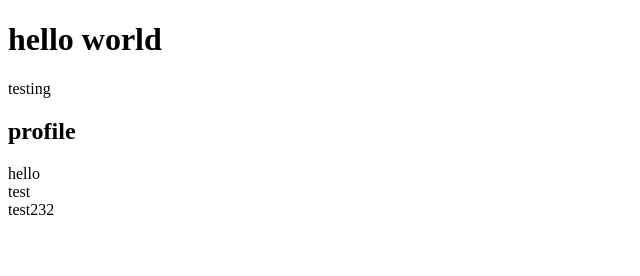
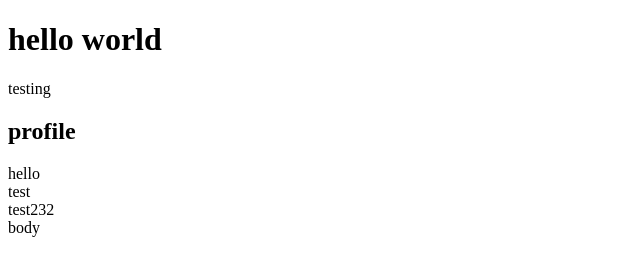
Before and after one commit to HAMZAKHAN-DEV-sys/Mid-Term, a plain HTML site: page index.html in a window 1280 px wide. Shown: the full height of the page, 0-640 px from the left. Drawn offline with Linux system fonts and the light colour scheme.

Commit message:
body work done

```diff
--- a/index.html
+++ b/index.html
@@ -14,5 +14,7 @@
     <div> hello</div>
     <div>test</div>
     <div>test232</div>
+
+    <div>body</div>
 </body>
 </html>
```
